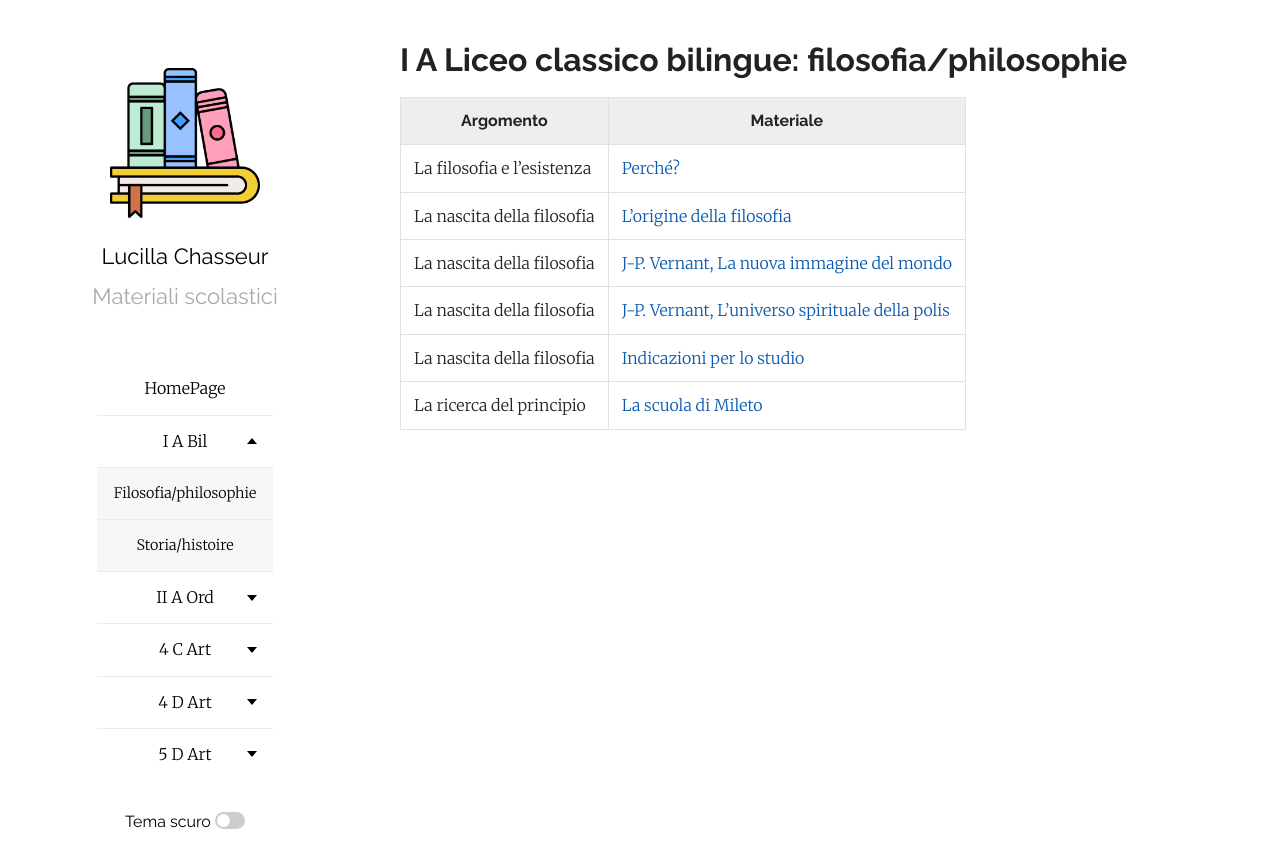
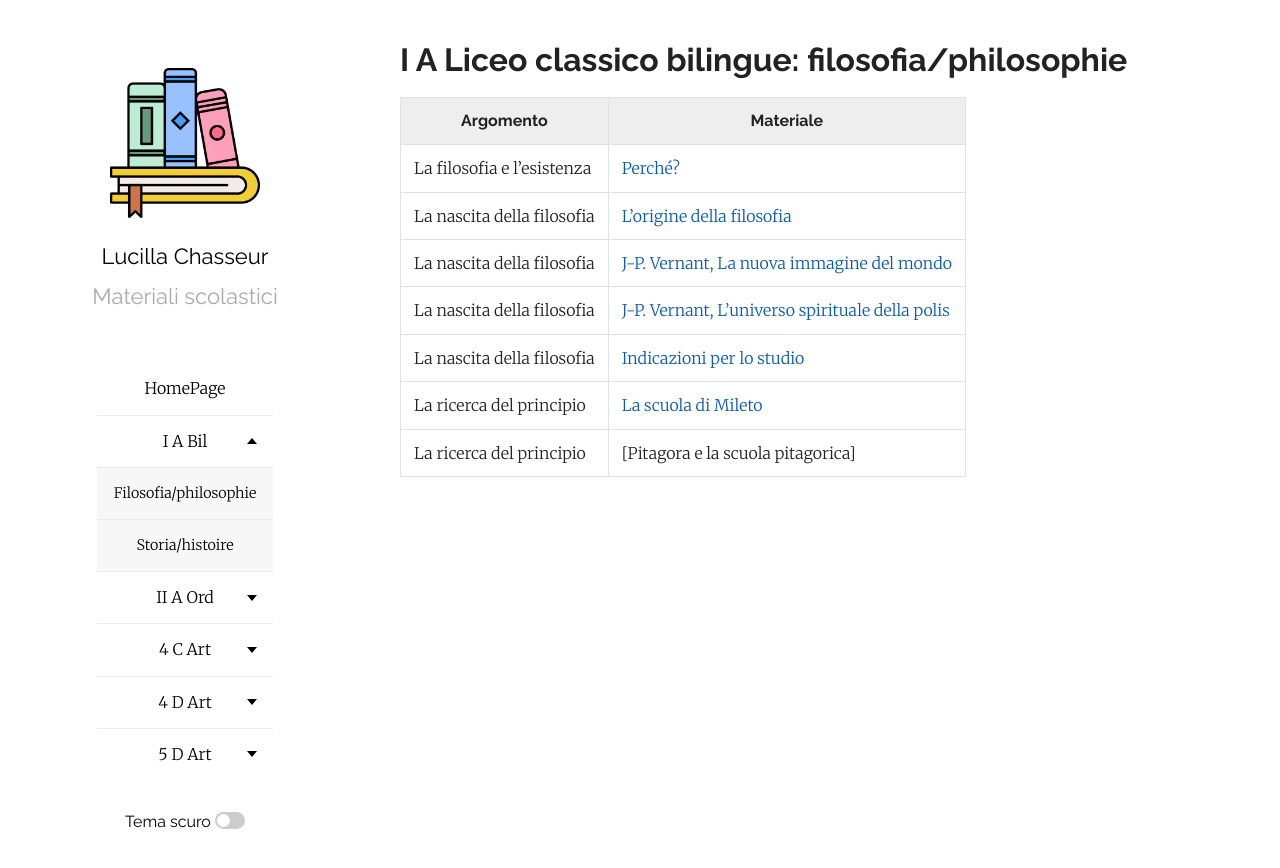
Before and after one commit to efemeridi/efemeridi.github.io, a Jekyll site: the page built from 1a_bil_filosofia.md, in a window 1280 px wide. Shown: the top 868 px of the page. Built offline with Jekyll 4.4.1, drawn with Linux system fonts in a browser that asks for light colours; our own code applies the rules of GitHub Pages for plain Markdown files.

```diff
--- a/1a_bil_filosofia.md
+++ b/1a_bil_filosofia.md
@@ -11,3 +11,4 @@ layout: page
 |La nascita della filosofia|[J-P. Vernant, L'universo spirituale della polis](/materiali/I_A_bil/filosofia/01_NASCITA_DELLA_FILOSOFIA/02_la_nascita_della_filosofia_vernant_parte_2.pdf/)
 |La nascita della filosofia|[Indicazioni per lo studio](/materiali/I_A_bil/filosofia/PROGRAMMI/01_intro_grecia_nascita_filo.pdf/)
 |La ricerca del principio|[La scuola di Mileto](/materiali/I_A_bil/filosofia/02_LA_RICERCA_DEL_PRINCIPIO/01_la_ricerca_del_principio_26_27_bilingue_capitolo_2.pdf/)
+|La ricerca del principio|[Pitagora e la scuola pitagorica]
```
